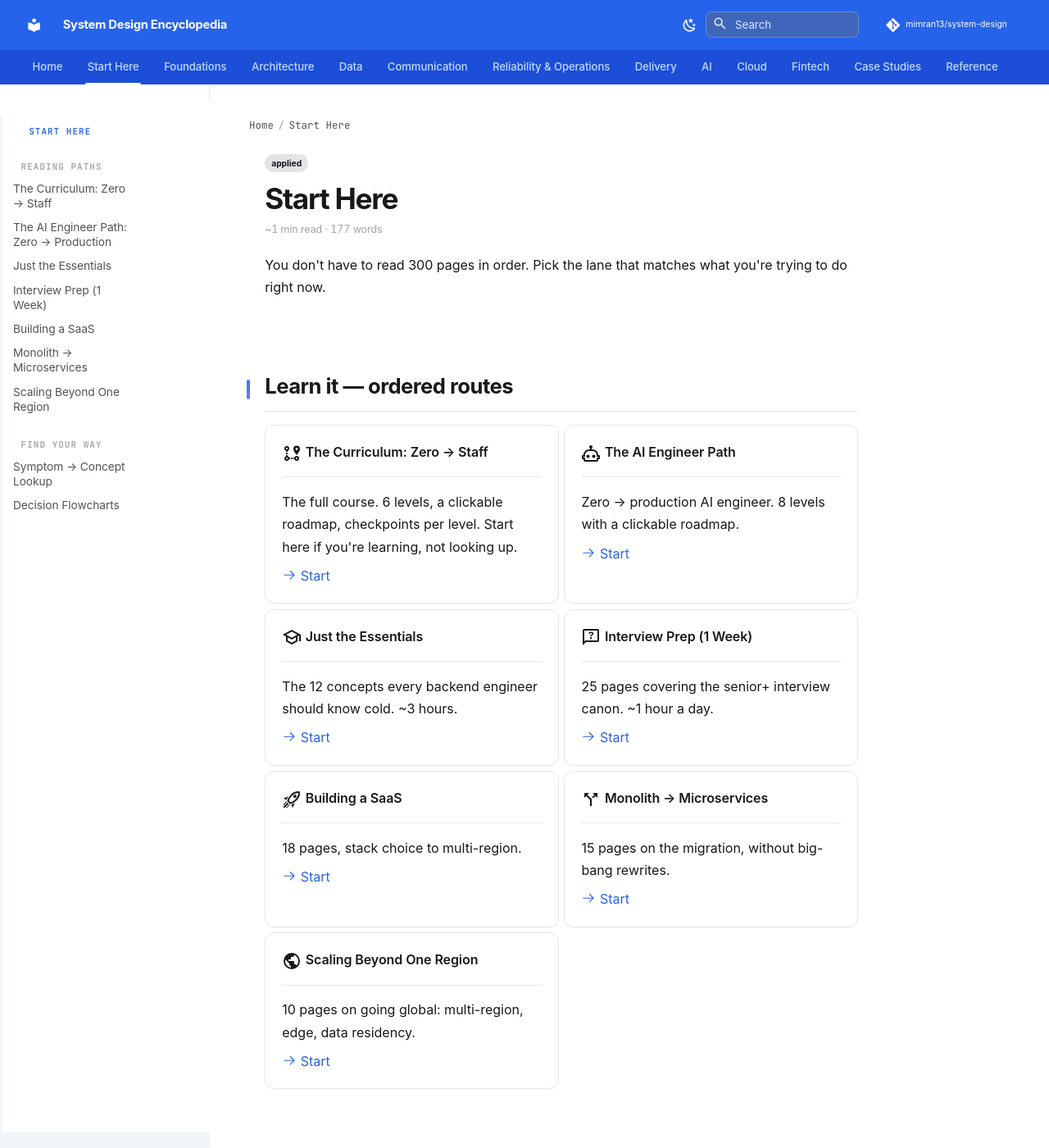
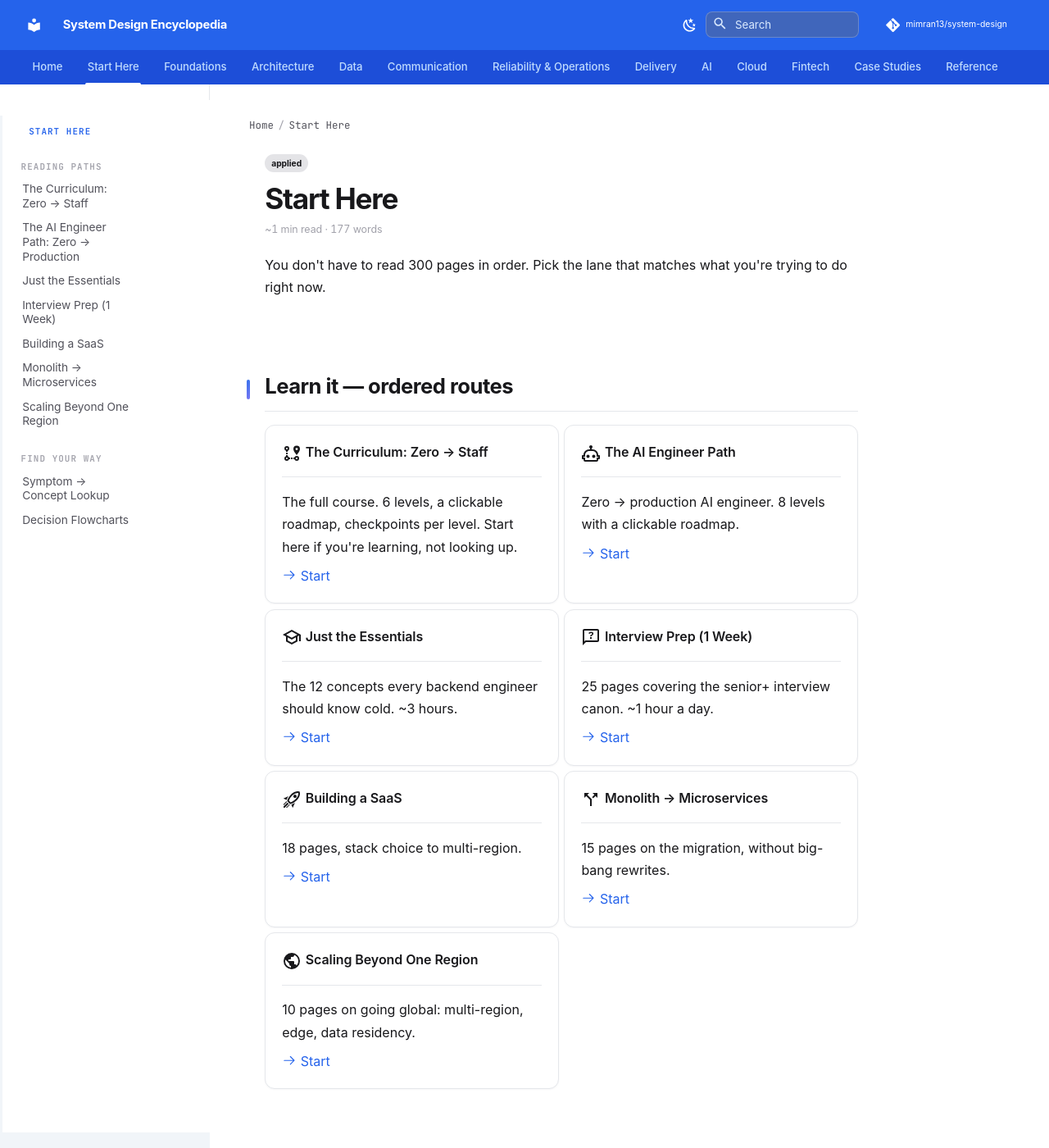
Before and after one commit to mimran13/system-design, an MkDocs documentation site: the page built from docs/paths/index.md, in a window 1280 px wide and 1400 px high. Shown: the whole window at 82% size. Built offline with MkDocs 1.6.1 and Material for MkDocs 9.7.7, drawn with Linux system fonts in a browser that asks for light colours; comment, search, counter and statistics services are not loaded.

Commit message:
fix(theme): indent sidebar page entries under their labels (mockup .side)
Labels stay flush-left; page links get a .7rem left margin so entries sit
stepped-in from the section headings, like the mockup.

Co-Authored-By: Claude Opus 4.8 (1M context) <noreply@anthropic.com>

```diff
--- a/docs/stylesheets/extra.css
+++ b/docs/stylesheets/extra.css
@@ -1693,3 +1693,9 @@ article.md-typeset > h4 {
   height: auto !important;
   margin: 0 0.15rem;
 }
+
+/* Page entries sit indented from their section labels (mockup .side:
+   labels flush-left, links stepped in) */
+.md-nav--primary .md-nav__item:not(.md-nav__item--nested) > .md-nav__link {
+  margin-left: 0.7rem;
+}
```
